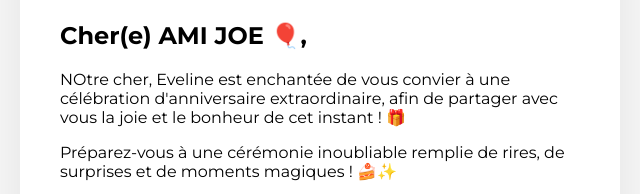
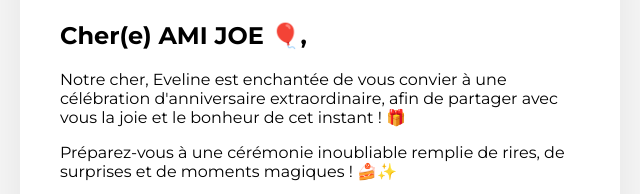
Before and after one commit to design2k22/anniv, a plain HTML site: page index.html in a window 1280 px wide. Shown: the part 176-370 px from the top of the page, 320-960 px from the left. Drawn offline with Linux system fonts and the light colour scheme.

Commit message:
Update index.html

```diff
--- a/index.html
+++ b/index.html
@@ -196,7 +196,7 @@
         <div class="content">
             <h2>Cher(e) AMI JOE 🎈,</h2>
 
-            <p>NOtre cher, Eveline est enchantée de vous convier à une célébration d'anniversaire extraordinaire, afin de partager avec vous la joie et le bonheur de cet instant ! 🎁</p>
+            <p>Notre cher, Eveline est enchantée de vous convier à une célébration d'anniversaire extraordinaire, afin de partager avec vous la joie et le bonheur de cet instant ! 🎁</p>
 
             <p>Préparez-vous à une cérémonie inoubliable remplie de rires, de surprises et de moments magiques ! 🍰✨</p>
 
```
